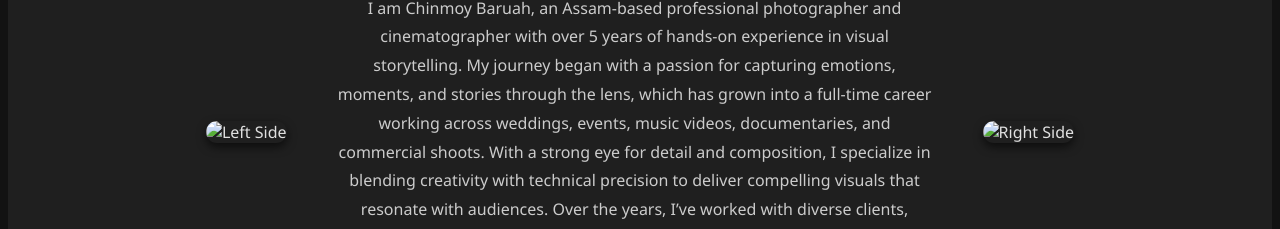
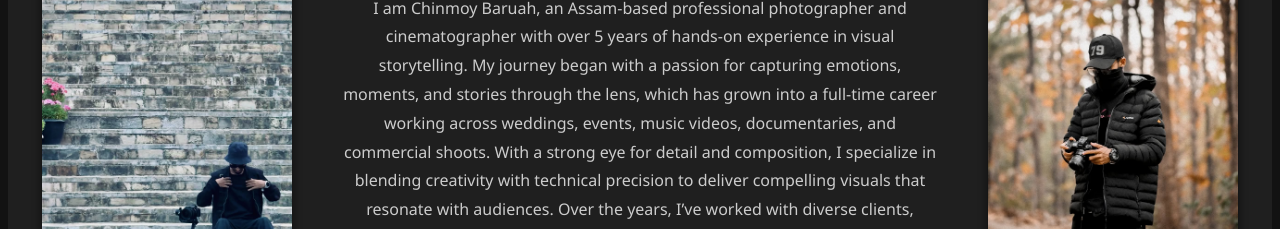
Before and after one commit to ManjilMahanta/CB-Films, a plain HTML site: page index.html in a window 1280 px wide. Shown: the part 571-800 px from the top of the page. Drawn offline with Linux system fonts and the light colour scheme; the site is published under a folder, as on GitHub Pages, so addresses that start at the root find nothing.

Commit message:
Update index.html

```diff
--- a/index.html
+++ b/index.html
@@ -54,7 +54,7 @@
   <!-- Who Am I Section -->
 <section class="whoami fade-in">
   <div class="photo left-photo">
-    <img src="/resources/left.jpg.jpg" alt="Left Side" />
+    <img src="resources/left.jpg.jpg" alt="Left Side" />
   </div>
   <div class="whoami-content">
     <h2>Who Am I?</h2>
@@ -63,7 +63,7 @@
     </p>
   </div>
   <div class="photo right-photo">
-    <img src="/resources/right.jpg.webp" alt="Right Side" />
+    <img src="resources/right.jpg.webp" alt="Right Side" />
   </div>
 </section>
 
```
